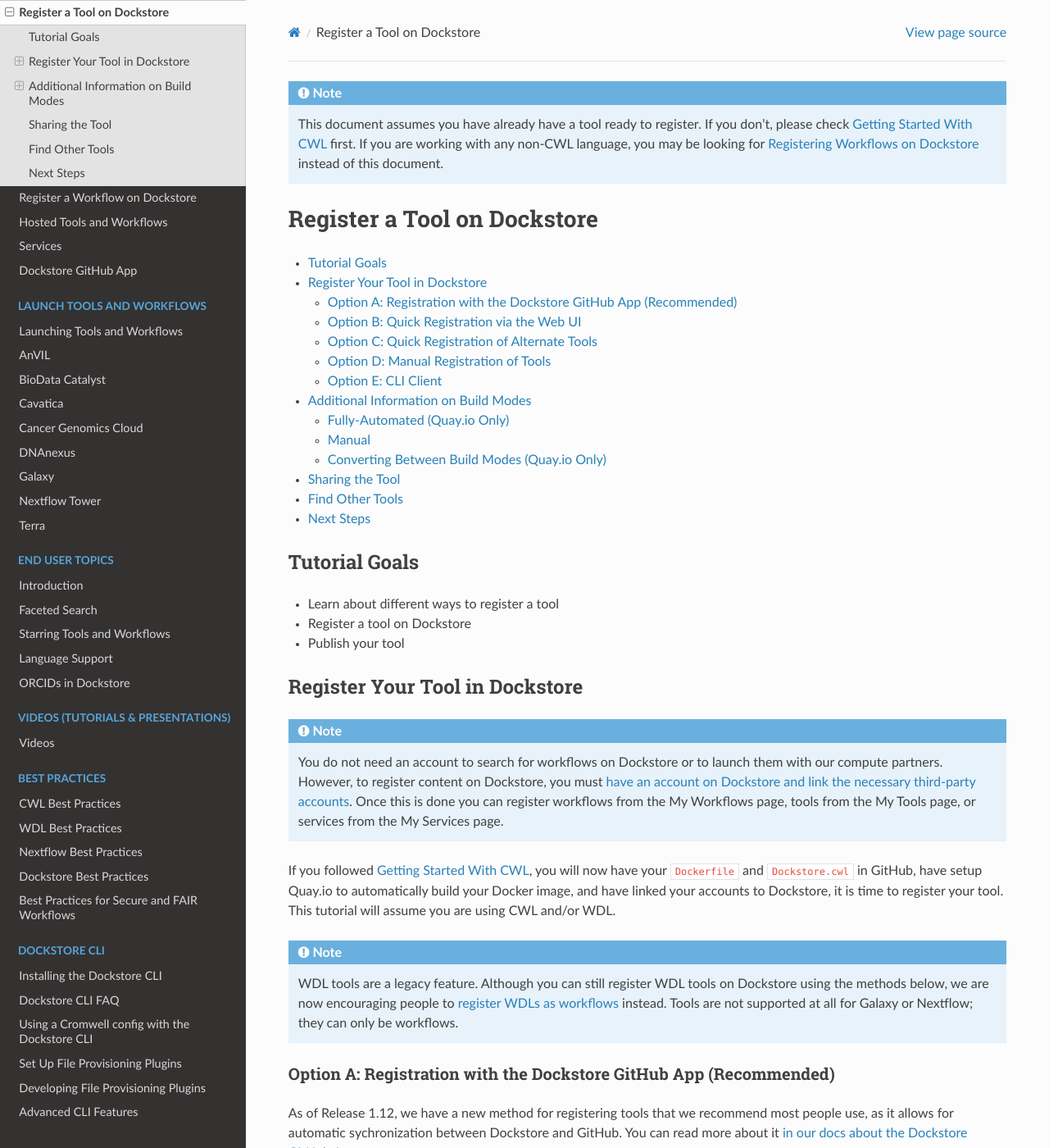
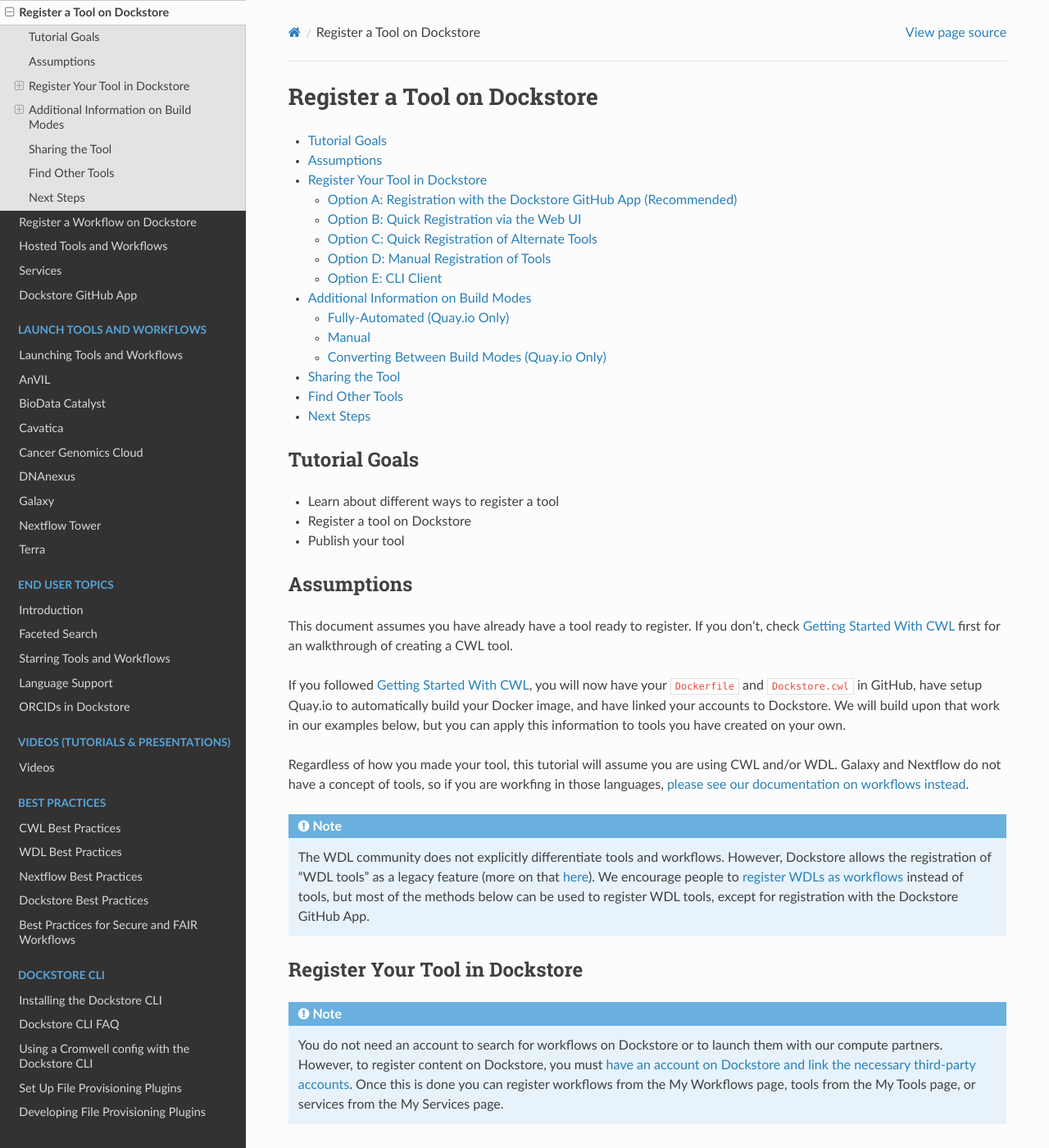
Before and after one commit to dockstore/dockstore-documentation, a Sphinx documentation site: the page built from docs/getting-started/dockstore-tools.rst, in a window 1280 px wide and 1400 px high. Shown: the whole window at 82% size. Built offline with Sphinx 7.4.7 and the Read the Docs theme 2.0.0, drawn with Linux system fonts in a browser that asks for light colours.

Commit message:
Rework intro to dockstore-tools.rst
Response to https://github.com/dockstore/dockstore-documentation/pull/180#discussion_r832612776

```diff
--- a/docs/getting-started/dockstore-tools.rst
+++ b/docs/getting-started/dockstore-tools.rst
@@ -1,6 +1,3 @@
-.. note::
-  This document assumes you have already have a tool ready to register. If you don't, please check :doc:`Getting Started With CWL </getting-started/getting-started-with-cwl>` first. If you are working with any non-CWL language, you may be looking for :doc:`Registering Workflows on Dockstore </getting-started/dockstore-workflows>` instead of this document.
-
 Register a Tool on Dockstore
 ============================
 
@@ -15,18 +12,19 @@
 -  Register a tool on Dockstore
 -  Publish your tool
 
+Assumptions
+-----------
+This document assumes you have already have a tool ready to register. If you don't, check :doc:`Getting Started With CWL </getting-started/getting-started-with-cwl>` first for an walkthrough of creating a CWL tool.
+
+If you followed :doc:`Getting Started With CWL </getting-started/getting-started-with-cwl>`, you will now have your ``Dockerfile`` and ``Dockstore.cwl`` in GitHub, have setup Quay.io to automatically build your Docker image, and have linked your accounts to Dockstore. We will build upon that work in our examples below, but you can apply this information to tools you have created on your own.
+
+Regardless of how you made your tool, this tutorial will assume you are using CWL and/or WDL. Galaxy and Nextflow do not have a concept of tools, so if you are workfing in those languages, :doc:`please see our documentation on workflows instead </getting-started/dockstore-workflows>`.
+
+.. note:: The WDL community does not explicitly differentiate tools and workflows. However, Dockstore allows the registration of "WDL tools" as a legacy feature (more on that :doc:`here </getting-started/intro-to-dockstore-tools-and-workflows>`). We encourage people to :doc:`register WDLs as workflows </getting-started/dockstore-workflows>` instead of tools, but most of the methods below can be used to register WDL tools, except for registration with the Dockstore GitHub App.
+
 Register Your Tool in Dockstore
 -------------------------------
 .. include:: /getting-started/github-apps/note--registration.rst
-
-If you followed :doc:`Getting Started With CWL </getting-started/getting-started-with-cwl>`,
-you will now have your ``Dockerfile`` and ``Dockstore.cwl``
-in GitHub, have setup Quay.io to automatically build
-your Docker image, and have linked your accounts to Dockstore, it is
-time to register your tool. This tutorial will assume you are using CWL
-and/or WDL.
-
-.. note:: WDL tools are a legacy feature. Although you can still register WDL tools on Dockstore using the methods below, we are now encouraging people to :doc:`register WDLs as workflows </getting-started/dockstore-workflows>` instead. Tools are not supported at all for Galaxy or Nextflow; they can only be workflows.
 
 Option A: Registration with the Dockstore GitHub App (Recommended)
 ~~~~~~~~~~~~~~~~~~~~~~~~~~~~~~~~~~~~~~~~~~~~~~~~~~~~~~~~~~~~~~~~~~
```
